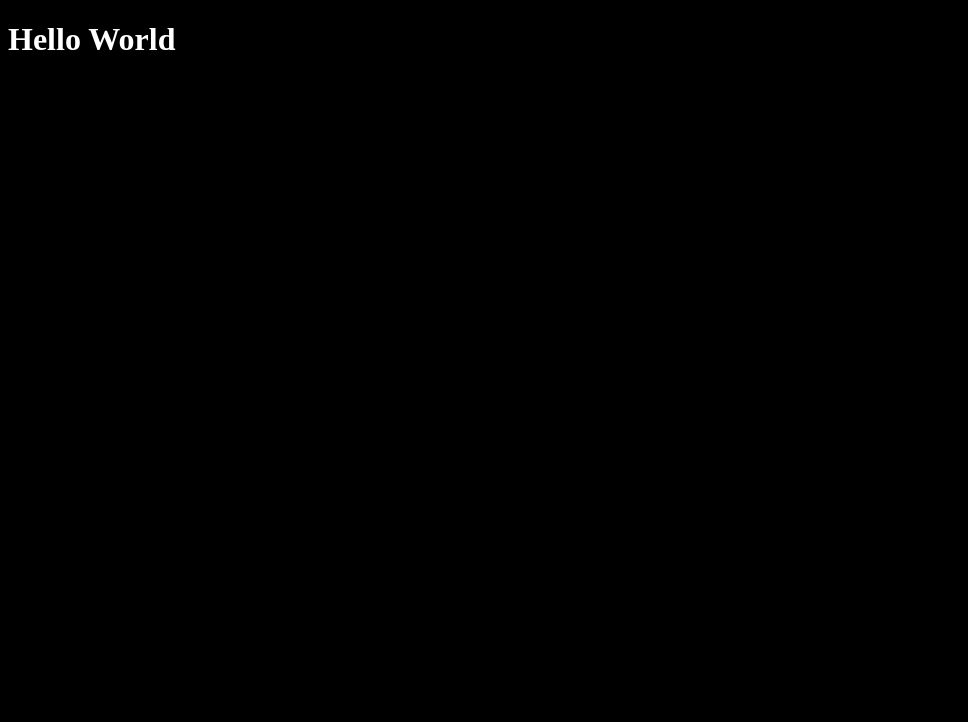
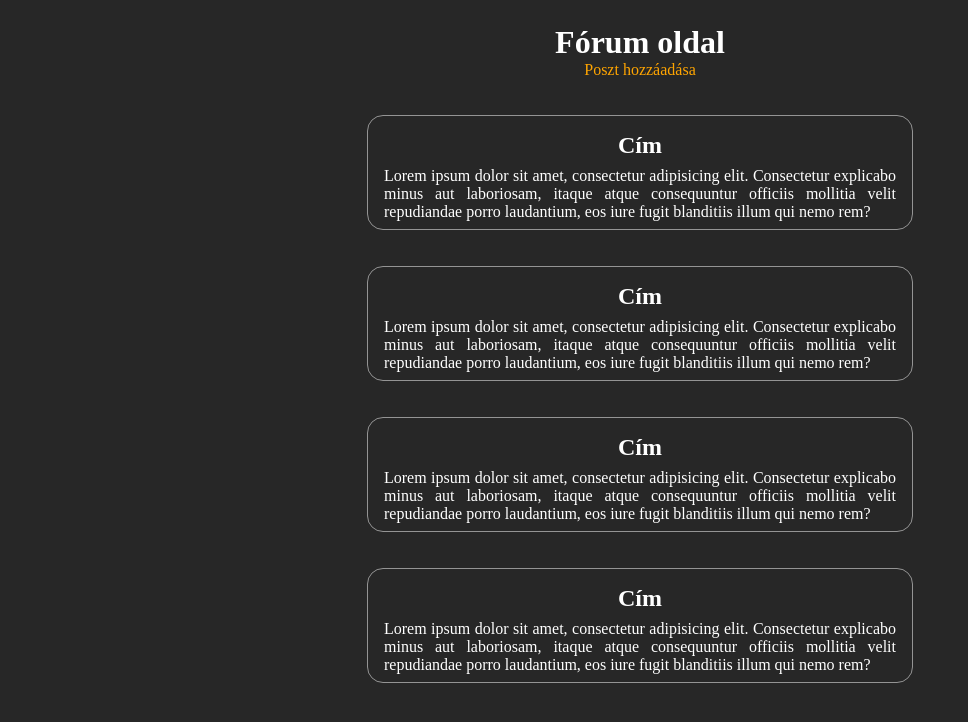
Before and after one commit to szgerii/node, a website: page 003_Forum_Projekt/public/index.html in a window 1280 px wide. Shown: the whole page, without its empty margins (0-968 px from the left). Drawn offline with Linux system fonts and the light colour scheme.

Commit message:
3. Óra: Fórum Projekt - Epxress alap, főoldal, formok

```diff
--- a/003_Forum_Projekt/public/index.html
+++ b/003_Forum_Projekt/public/index.html
@@ -4,10 +4,29 @@
 	<meta charset="UTF-8">
 	<meta http-equiv="X-UA-Compatible" content="IE=edge">
 	<meta name="viewport" content="width=device-width, initial-scale=1.0">
-	<title>Hello World</title>
+	<title>Fórum oldal</title>
 	<link rel="stylesheet" href="style.css">
 </head>
 <body>
-	<h1>Hello World</h1>
+	<h1>Fórum oldal</h1>
+	<a href="add.html">Poszt hozzáadása</a>
+	<div id="post-container">
+		<div class="post">
+			<h2 class="post-title">Cím</h2>
+			<span class="post-content">Lorem ipsum dolor sit amet, consectetur adipisicing elit. Consectetur explicabo minus aut laboriosam, itaque atque consequuntur officiis mollitia velit repudiandae porro laudantium, eos iure fugit blanditiis illum qui nemo rem?</span>
+		</div>
+		<div class="post">
+			<h2 class="post-title">Cím</h2>
+			<span class="post-content">Lorem ipsum dolor sit amet, consectetur adipisicing elit. Consectetur explicabo minus aut laboriosam, itaque atque consequuntur officiis mollitia velit repudiandae porro laudantium, eos iure fugit blanditiis illum qui nemo rem?</span>
+		</div>
+		<div class="post">
+			<h2 class="post-title">Cím</h2>
+			<span class="post-content">Lorem ipsum dolor sit amet, consectetur adipisicing elit. Consectetur explicabo minus aut laboriosam, itaque atque consequuntur officiis mollitia velit repudiandae porro laudantium, eos iure fugit blanditiis illum qui nemo rem?</span>
+		</div>
+		<div class="post">
+			<h2 class="post-title">Cím</h2>
+			<span class="post-content">Lorem ipsum dolor sit amet, consectetur adipisicing elit. Consectetur explicabo minus aut laboriosam, itaque atque consequuntur officiis mollitia velit repudiandae porro laudantium, eos iure fugit blanditiis illum qui nemo rem?</span>
+		</div>
+	</div>
 </body>
 </html>
--- a/003_Forum_Projekt/public/style.css
+++ b/003_Forum_Projekt/public/style.css
@@ -1,5 +1,58 @@
+
+* {
+	margin: 0;
+	padding: 0;
+}
+
+html, body {
+	width: 100%;
+	height: 100%;
+}
 
 body {
-	background-color: black;
+	background-color: rgb(39, 39, 39);
 	color: white;
+
 }
+
+h1 {
+	text-align: center;
+	padding-top: 3vh;
+}
+
+a {
+	text-align: center;
+	width: 100%;
+	display: block;
+	color: orange;
+	text-decoration: none;
+}
+
+#post-container {
+	width: 100%;
+	display: flex;
+	flex-direction: column;
+	justify-content: flex-start;
+	align-items: center;
+	padding-bottom: 3vh;
+}
+
+.post {
+	width: 40vw;
+	display: flex;
+	flex-direction: column;
+	justify-content: flex-start;
+	align-items: center;
+	margin-top: 4.5vh;
+	border: 1px solid rgb(148, 148, 148);
+	padding: 1vh 2vh;
+	border-radius: 2vh;
+}
+
+.post * {
+	margin-top: 1vh;
+}
+
+.post-content {
+	text-align: justify;
+}
```
Also changed, not shown: 003_Forum_Projekt/public/add.html (added, +18 -0 lines), 003_Forum_Projekt/public/add.css (added), 1 other file.
